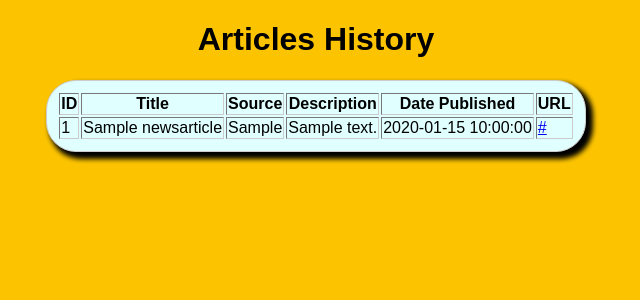
After one commit to andrewjscott/data-representation-big-project, a Flask app: page /articles in a window 1280 px wide. The commit adds this page. Shown: the top 300 px of the page, without its empty margins (324-964 px from the left). Run offline with Flask 2, Linux system fonts and the light colour scheme; tables that the repository leaves empty or names only in its code hold one stand-in row (values such as "Sample post").

Commit message:
adding css to html files. Adding new page that shows search results history

```diff
--- a/application.py
+++ b/application.py
@@ -4,9 +4,11 @@ import dbconfig as cfg
 from flask import render_template
 from newsDAO import newsDAO
 from datetime import datetime
+import mysql.connector
 
 app = Flask(__name__, static_url_path='', static_folder='static')
 
+# Use the source id and keyword provided to fetch news articles using NewsAPI
 def get_articles(source, keyword):
     api_key = cfg.api_keys['newsapikey']
     base_url = "https://newsapi.org/v2/everything"
@@ -29,15 +31,22 @@ def get_articles(source, keyword):
     else:
         print(f"Request failed with status code {response.status_code}")
 
+# Return all the entries in the sources database table in JSON format
 @app.route('/sourcesjson')
 def get_all_source():
     results = newsDAO.get_all_source()
     return jsonify(results)
 
+# Return all the entries in the sources articles table in JSON format
 @app.route('/articlesjson')
 def get_all_articles():
     results = newsDAO.get_all_articles()
     return jsonify(results)
+
+@app.route('/articles')
+def view_all_articles():
+    articles = newsDAO.get_all_articles()
+    return render_template("all_articles.html", articles=articles)
 
 # return the articles to display using the template.html file, add to articles mysql table
 @app.route("/articles/<int:id>")
@@ -51,6 +60,7 @@ def articles(id):
     articles = get_articles(source, keyword)
     for article in articles:
         title = article["title"]
+        title = title[:255]
         author = article["author"]
         description = article["description"]
         # The description can be longer than the MySQL limit so in case it's too long this shortens it
--- a/newsDAO.py
+++ b/newsDAO.py
@@ -52,9 +52,7 @@ class NewsDAO:
         cursor.execute(sql)
         results = cursor.fetchall()
         return_array = []
-        #print(results)
         for result in results:
-            #print(result)
             return_array.append(self.convert_to_dictionary_source(result))
         self.close_all()
         return return_array
@@ -65,9 +63,7 @@ class NewsDAO:
         cursor.execute(sql)
         results = cursor.fetchall()
         return_array = []
-        print(results)
         for result in results:
-            #print(result)
             return_array.append(self.convert_to_dictionary_article(result))
         self.close_all()
         return return_array
@@ -161,8 +157,8 @@ class NewsDAO:
 newsDAO = NewsDAO()
 
 if __name__ == "__main__":
-    #newsDAO.create_database()
-    # newsDAO.create_source_table()
-    # newsDAO.create_article_table()
+    newsDAO.create_database()
+    #newsDAO.create_source_table()
+    #newsDAO.create_article_table()
 
     print("testing")
--- /dev/null
+++ b/static/sources.css
@@ -0,0 +1,37 @@
+body {
+	height: 100%;
+	margin: 0;
+	font-family: Arial, Helvetica, sans-serif;
+	display: grid;
+	justify-items: center;
+	align-items: center;
+	background-color: #FCC400;
+}
+
+table {
+    border: 1px solid #ccc;
+    border-radius: 30px;
+	box-shadow: 5px 5px 5px 2px black;
+    padding: 10px;
+    margin-bottom: 10px;
+    margin-left: auto;
+    margin-right: auto;
+    justify-items: center;
+	align-items: center;
+    background-color: lightcyan;
+}
+
+.blurb {
+    font-family: Arial, Helvetica, sans-serif;
+    margin-left: 100px;
+    margin-right: 100px;
+
+}
+
+.center-button {
+    text-align: center;
+}
+
+.buttons-sidebyside button{
+    float: left;
+ }
--- /dev/null
+++ b/templates/all_articles.html
@@ -0,0 +1,33 @@
+<!DOCTYPE html>
+<html>
+    <head>
+        <title>Articles History</title>
+        <link rel="shortcut icon" href="/favicon.ico?">
+        <link rel="stylesheet" href="sources.css">
+        <!--To ensure the page will adapt size depending on screen size https://www.w3schools.com/css/css_rwd_viewport.asp -->
+	    <meta name="viewport" content="width=device-width, initial-scale=1.0">
+    </head>
+    <body>
+        <h1>Articles History</h1>
+        <table border="1">
+            <tr>
+                <th>ID</th>
+                <th>Title</th>
+                <th>Source</th>
+                <th>Description</th>
+                <th>Date Published</th>
+                <th>URL</th>
+            </tr>
+            {% for article in articles %}
+            <tr>
+                <td>{{ article.id }}</td>
+                <td>{{ article.title }}</td>
+                <td>{{ article.source }}</td>
+                <td>{{ article.description }}</td>
+                <td>{{ article.date_published }}</td>
+                <td><a href="{{ article.url }}" target="_blank">{{ article.url }}</a></td>
+            </tr>
+            {% endfor %}
+        </table>
+    </body>
+</html>
```
Also changed, not shown: requirements.txt (added, +16 -0 lines), static/articles.css (added, +22 -0 lines), static/sources.html (+98 -10 lines), templates/articles.html (+16 -9 lines), test.py (deleted, +0 -21 lines).
